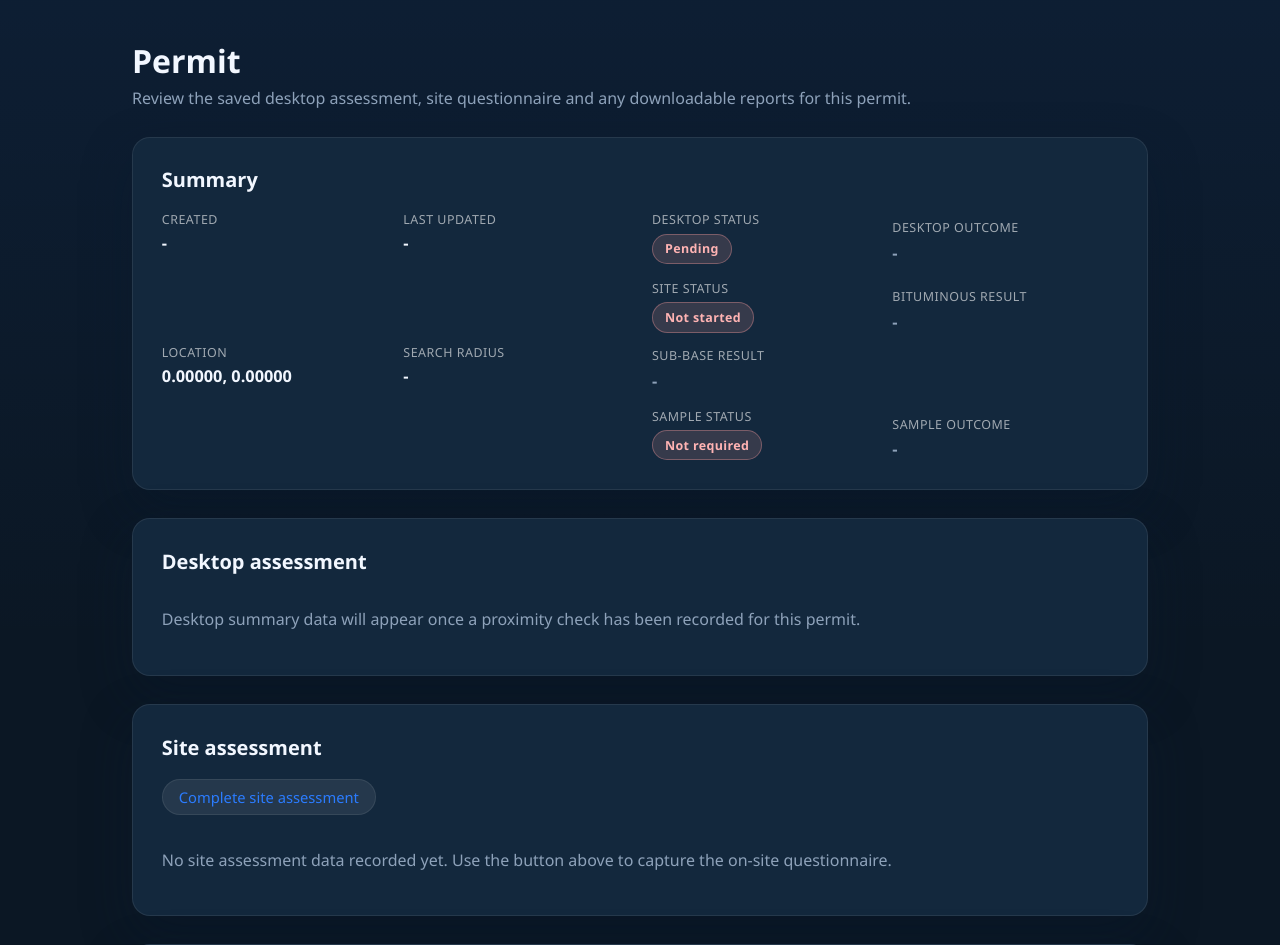
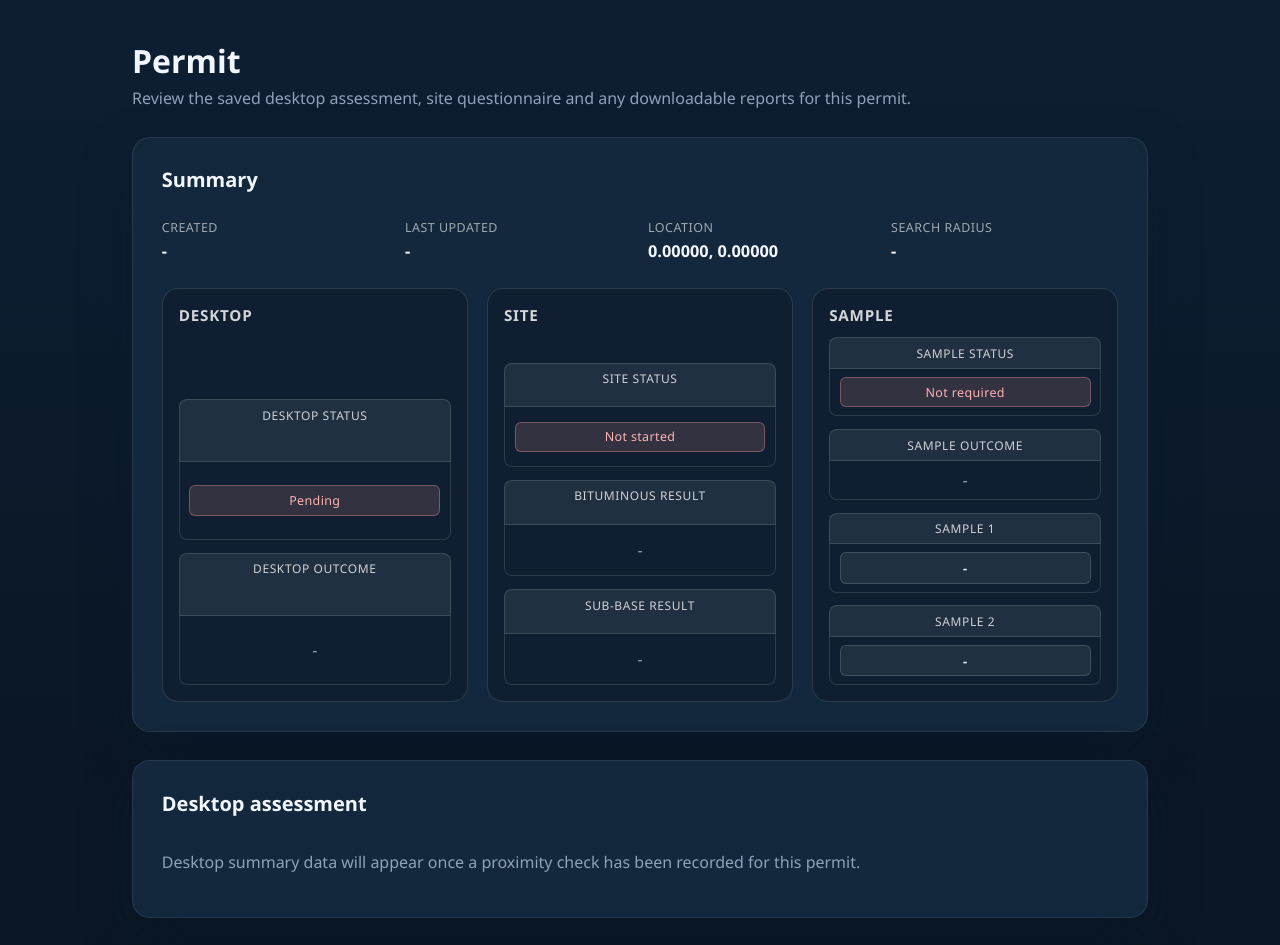
Before and after one commit to Glidepath25/geoprox-api, a FastAPI app: template templates/permit_detail.html in a window 1280 px wide. Shown: the part 75-1020 px from the top of the page. Run offline with FastAPI, Linux system fonts and the light colour scheme; the template is opened without the code that fills it, so the values that code supplies are empty.

Commit message:
Refine permit summary, links, and PDF branding

```diff
--- a/geoprox/sample_testing_pdf.py
+++ b/geoprox/sample_testing_pdf.py
@@ -135,6 +135,7 @@ def generate_sample_testing_pdf(
     if logo:
         logo_img = Image(str(logo))
         logo_img._restrictSize(36 * mm, 36 * mm)
+        logo_img.hAlign = 'LEFT'
         story.append(logo_img)
         story.append(Spacer(1, 6 * mm))
 
--- a/geoprox/site_assessment_pdf.py
+++ b/geoprox/site_assessment_pdf.py
@@ -160,6 +160,7 @@ def generate_site_assessment_pdf(
     if logo:
         logo_img = Image(str(logo))
         logo_img._restrictSize(36 * mm, 36 * mm)
+        logo_img.hAlign = 'LEFT'
         story.append(logo_img)
         story.append(Spacer(1, 6 * mm))
 
--- a/templates/permit_detail.html
+++ b/templates/permit_detail.html
@@ -131,29 +131,63 @@
       font-weight: 600;
     }
 
-    .summary-grid {
+    .summary-card {
+      gap: 1.6rem;
+    }
+    .summary-meta-grid {
       display: grid;
-      gap: 1.5rem;
-      grid-template-columns: repeat(auto-fit, minmax(260px, 1fr));
-      align-items: stretch;
-    }
-    .summary-meta {
-      grid-template-columns: repeat(auto-fit, minmax(180px, 1fr));
-    }
-    .summary-status {
-      grid-template-columns: 1fr;
+      grid-template-columns: repeat(auto-fit, minmax(200px, 1fr));
       gap: 1rem;
     }
-    .summary-row {
+    .summary-matrix {
       display: grid;
-      grid-template-columns: repeat(auto-fit, minmax(160px, 1fr));
-      gap: 0.9rem;
-      align-items: end;
+      gap: 1.2rem;
+      grid-template-columns: repeat(auto-fit, minmax(240px, 1fr));
     }
-    .summary-row dd {
-      margin-top: 0.35rem;
+    .summary-panel {
+      background: var(--panel-alt);
+      border-radius: 16px;
+      border: 1px solid rgba(255,255,255,0.12);
+      padding: 1rem;
+      display: grid;
+      gap: 0.8rem;
+    }
+    .summary-panel h3 {
+      margin: 0;
+      font-size: 0.95rem;
+      text-transform: uppercase;
+      letter-spacing: 0.05em;
+      color: rgba(255,255,255,0.82);
+    }
+    .summary-pair {
+      display: grid;
+      gap: 0;
+    }
+    .summary-label {
+      background: rgba(255,255,255,0.08);
+      border: 1px solid rgba(255,255,255,0.12);
+      border-radius: 8px 8px 0 0;
+      padding: 0.4rem 0.6rem;
+      font-size: 0.75rem;
+      letter-spacing: 0.05em;
+      text-transform: uppercase;
+      text-align: center;
+      color: rgba(255,255,255,0.78);
+    }
+    .summary-value {
+      border: 1px solid rgba(255,255,255,0.12);
+      border-top: none;
+      border-radius: 0 0 8px 8px;
+      padding: 0.5rem 0.6rem;
       display: flex;
+      justify-content: center;
       align-items: center;
+    }
+    .summary-value .status-chip,
+    .summary-value .result-chip {
+      width: 100%;
+      justify-content: center;
+      border-radius: 6px;
     }
     .result-chip {
       display: inline-flex;
@@ -430,23 +464,24 @@
     </div>
     {% endif %}
 
-    <section class="card">
+    <section class="card summary-card">
       <h2>Summary</h2>
       {% set desktop_status = permit.desktop.status or 'Pending' %}
       {% set desktop_class = 'status-chip' %}
-      {% if 'complete' in desktop_status.lower() %}{% set desktop_class = 'status-chip done' %}
-      {% elif 'progress' in desktop_status.lower() %}{% set desktop_class = 'status-chip progress' %}
-      {% elif 'pending' in desktop_status.lower() or 'start' in desktop_status.lower() %}{% set desktop_class = 'status-chip pending' %}{% endif %}
+      {% if 'complete' in desktop_status.lower() %}{% set desktop_class = 'status-chip done' %}{% elif 'progress' in desktop_status.lower() %}{% set desktop_class = 'status-chip progress' %}{% elif 'pending' in desktop_status.lower() or 'start' in desktop_status.lower() %}{% set desktop_class = 'status-chip pending' %}{% endif %}
       {% set site_status_value = permit.site.status or 'Not started' %}
       {% set site_class = 'status-chip' %}
-      {% if 'complete' in site_status_value.lower() %}{% set site_class = 'status-chip done' %}
-      {% elif 'progress' in site_status_value.lower() %}{% set site_class = 'status-chip progress' %}
-      {% elif 'pending' in site_status_value.lower() or 'start' in site_status_value.lower() %}{% set site_class = 'status-chip pending' %}{% endif %}
+      {% if 'complete' in site_status_value.lower() %}{% set site_class = 'status-chip done' %}{% elif 'progress' in site_status_value.lower() %}{% set site_class = 'status-chip progress' %}{% elif 'pending' in site_status_value.lower() or 'start' in site_status_value.lower() %}{% set site_class = 'status-chip pending' %}{% endif %}
       {% set desktop_outcome_value = permit.desktop.outcome %}
       {% set bituminous_value = site_summary.get('bituminous') if site_summary else site_form.get('result_bituminous') %}
       {% set sub_base_value = site_summary.get('sub_base') if site_summary else site_form.get('result_sub_base') %}
-      <div class="summary-grid">
-        <dl class="summary-meta">
+      {% set sample_status_value = permit.sample.status or 'Not required' %}
+      {% set sample_class = 'status-chip' %}
+      {% if 'complete' in sample_status_value|lower %}{% set sample_class = 'status-chip done' %}{% elif 'pending' in sample_status_value|lower %}{% set sample_class = 'status-chip progress' %}{% elif 'not' in sample_status_value|lower %}{% set sample_class = 'status-chip pending' %}{% endif %}
+      {% set sample_entries = sample_summary.get('entries') if sample_summary else [] %}
+      {% set sample_first = sample_entries[0] if sample_entries|length > 0 else None %}
+      {% set sample_second = sample_entries[1] if sample_entries|length > 1 else None %}
+      <dl class="summary-meta-grid">
         <div>
           <dt>Created</dt>
           <dd>{{ created_at_display or '-' }}</dd>
@@ -475,62 +510,58 @@
         </div>
         {% endif %}
       </dl>
-        <dl class="summary-status">
-          <div class="summary-row">
-            <div>
-              <dt>Desktop status</dt>
-              <dd><span class="{{ desktop_class }}">{{ desktop_status }}</span></dd>
-            </div>
-            <div>
-              <dt>Desktop outcome</dt>
-              <dd>{{ result_chip(desktop_outcome_value) }}</dd>
+      <div class="summary-matrix">
+        <div class="summary-panel">
+          <h3>Desktop</h3>
+          <div class="summary-pair">
+            <div class="summary-label">Desktop status</div>
+            <div class="summary-value">
+              <span class="{{ desktop_class }}">{{ desktop_status }}</span>
             </div>
           </div>
-          <div class="summary-row">
-            <div>
-              <dt>Site status</dt>
-              <dd><span class="{{ site_class }}">{{ site_status_value }}</span></dd>
-            </div>
-            <div>
-              <dt>Bituminous result</dt>
-              <dd>{{ result_chip(bituminous_value) }}</dd>
-            </div>
-            <div>
-              <dt>Sub-base result</dt>
-              <dd>{{ result_chip(sub_base_value) }}</dd>
+          <div class="summary-pair">
+            <div class="summary-label">Desktop outcome</div>
+            <div class="summary-value">{{ result_chip(desktop_outcome_value) }}</div>
           </div>
         </div>
-          <div class="summary-row">
-            <div>
-              <dt>Sample status</dt>
-              {% set sample_status_value = permit.sample.status or 'Not required' %}
-              {% set sample_class = 'status-chip' %}
-              {% if 'complete' in sample_status_value|lower %}{% set sample_class = 'status-chip done' %}
-              {% elif 'pending' in sample_status_value|lower %}{% set sample_class = 'status-chip progress' %}
-              {% elif 'not' in sample_status_value|lower %}{% set sample_class = 'status-chip pending' %}{% endif %}
-              <dd><span class="{{ sample_class }}">{{ sample_status_value }}</span></dd>
+        <div class="summary-panel">
+          <h3>Site</h3>
+          <div class="summary-pair">
+            <div class="summary-label">Site status</div>
+            <div class="summary-value">
+              <span class="{{ site_class }}">{{ site_status_value }}</span>
             </div>
-            <div>
-              <dt>Sample outcome</dt>
-              <dd>{{ result_chip(sample_outcome_summary) }}</dd>
           </div>
-            {% set sample_entries = sample_summary.get('entries') if sample_summary else [] %}
-            {% if sample_entries and sample_entries|length > 0 %}
-            {% set first = sample_entries[0] %}
-            <div>
-              <dt>{{ first.label }}</dt>
-              <dd>{{ result_chip(first.lab_result) }}</dd>
+          <div class="summary-pair">
+            <div class="summary-label">Bituminous result</div>
+            <div class="summary-value">{{ result_chip(bituminous_value) }}</div>
           </div>
-            {% endif %}
-            {% if sample_entries and sample_entries|length > 1 %}
-            {% set second = sample_entries[1] %}
-            <div>
-              <dt>{{ second.label }}</dt>
-              <dd>{{ result_chip(second.lab_result) }}</dd>
+          <div class="summary-pair">
+            <div class="summary-label">Sub-base result</div>
+            <div class="summary-value">{{ result_chip(sub_base_value) }}</div>
           </div>
-            {% endif %}
         </div>
-        </dl>
+        <div class="summary-panel">
+          <h3>Sample</h3>
+          <div class="summary-pair">
+            <div class="summary-label">Sample status</div>
+            <div class="summary-value">
+              <span class="{{ sample_class }}">{{ sample_status_value }}</span>
+            </div>
+          </div>
+          <div class="summary-pair">
+            <div class="summary-label">Sample outcome</div>
+            <div class="summary-value">{{ result_chip(sample_outcome_summary) }}</div>
+          </div>
+          <div class="summary-pair">
+            <div class="summary-label">{{ sample_first.label if sample_first and sample_first.label else 'Sample 1' }}</div>
+            <div class="summary-value">{{ result_chip(sample_first.lab_result if sample_first and sample_first.lab_result else '-') }}</div>
+          </div>
+          <div class="summary-pair">
+            <div class="summary-label">{{ sample_second.label if sample_second and sample_second.label else 'Sample 2' }}</div>
+            <div class="summary-value">{{ result_chip(sample_second.lab_result if sample_second and sample_second.lab_result else '-') }}</div>
+          </div>
+        </div>
       </div>
     </section>
 
@@ -606,7 +637,6 @@
       <div class="link-list">
         {% if artifacts.pdf_url %}<a href="{{ artifacts.pdf_url }}" target="_blank" rel="noopener">Download desktop PDF</a>{% endif %}
         {% if artifacts.map_url %}<a href="{{ artifacts.map_url }}" target="_blank" rel="noopener">Open interactive map</a>{% endif %}
-        {% if artifacts.map_image_url %}<a href="{{ artifacts.map_image_url }}" target="_blank" rel="noopener">View static map image</a>{% endif %}
       </div>
       {% endif %}
       {% if permit.desktop.notes %}
```
Lines whose indentation alone changed are shown as unchanged.
